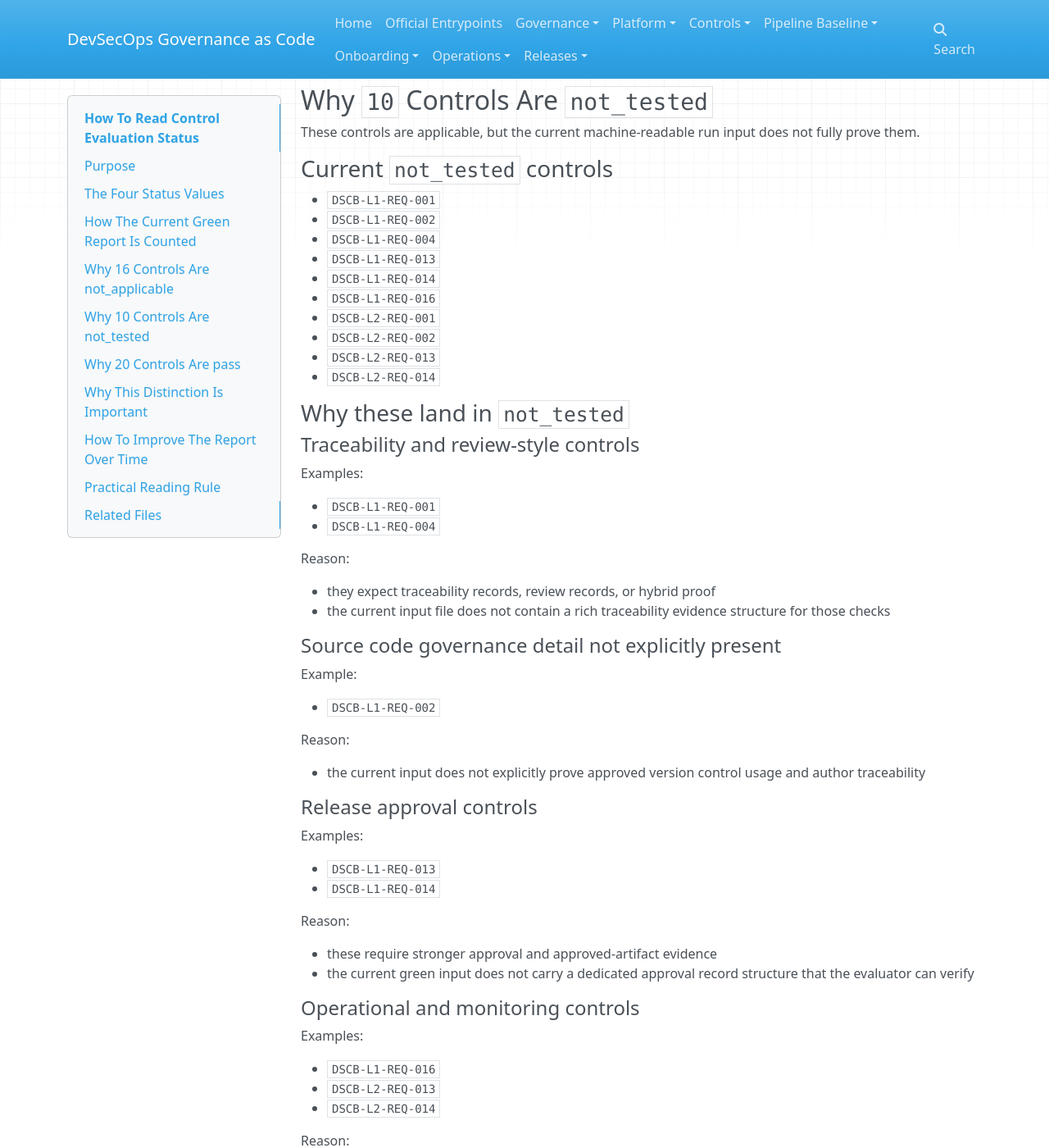
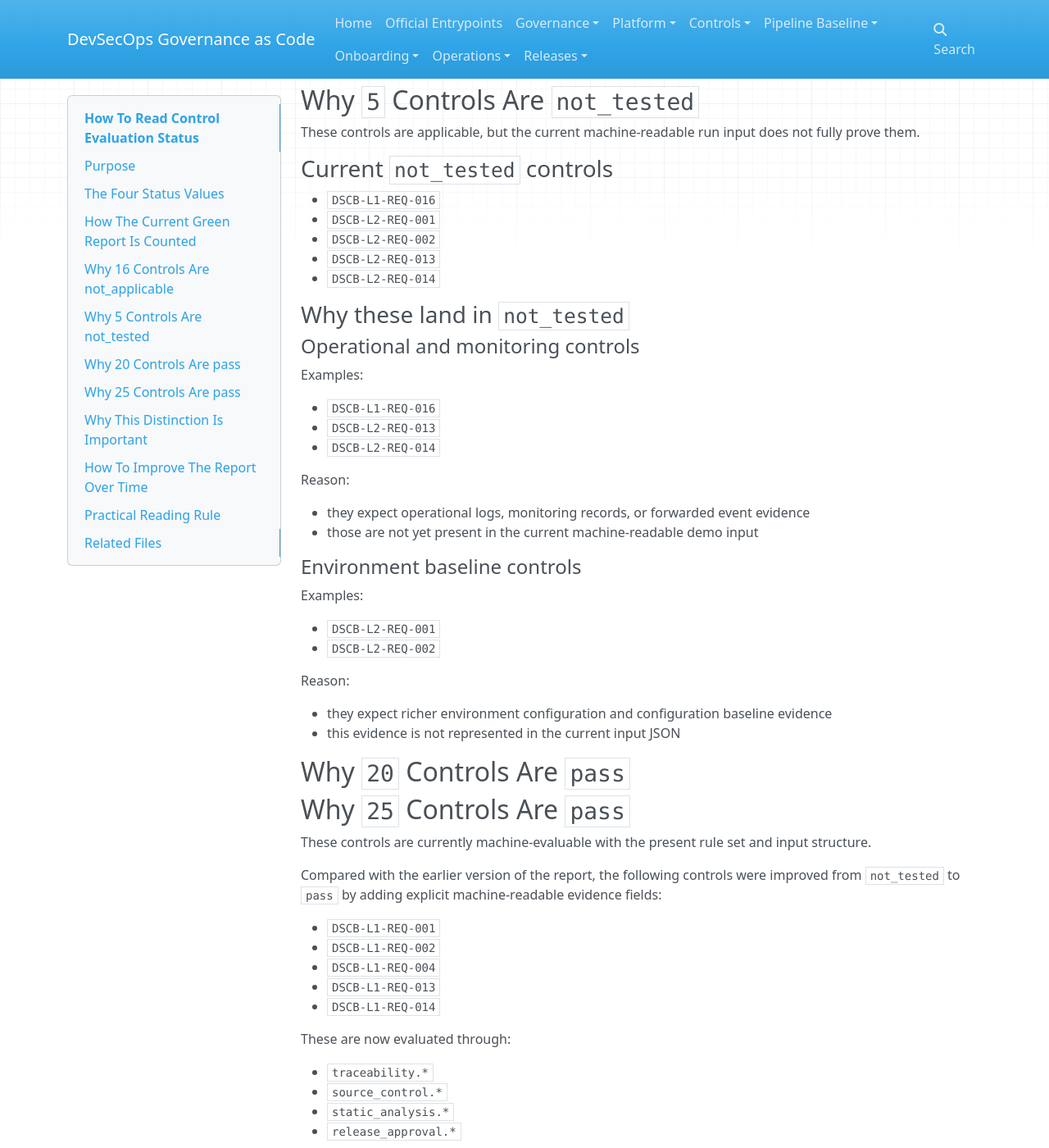
Before and after one commit to joku-dev/devsecops-governance-as-code, an MkDocs documentation site: the page built from docs/operations/how-to-read-control-evaluation-status.md, in a window 1280 px wide and 1400 px high, scrolled down 3548 px. Shown: the whole window at 82% size. Built offline with MkDocs 1.6.1, drawn with Linux system fonts in a browser that asks for light colours; nearby versions of some CDN libraries; some of the changed text lies outside the part shown.

Commit message:
Reduce not-tested controls with structured evidence

```diff
--- a/docs/operations/how-to-read-control-evaluation-status.md
+++ b/docs/operations/how-to-read-control-evaluation-status.md
@@ -4,9 +4,9 @@
 
 This document explains why the current green control evaluation report shows:
 
-- `20` tested controls
+- `25` tested controls
 - `0` failed controls
-- `10` `not_tested`
+- `5` `not_tested`
 - `16` `not_applicable`
 
 It is intended to help readers understand that the control report is not a simple yes/no checklist.
@@ -86,10 +86,10 @@ The current report summary is:
 
 - Total controls: `46`
 - Applicable controls: `30`
-- Tested controls: `20`
-- Passed: `20`
+- Tested controls: `25`
+- Passed: `25`
 - Failed: `0`
-- Not tested: `10`
+- Not tested: `5`
 - Not applicable: `16`
 
 The key formula is:
@@ -98,12 +98,12 @@ The key formula is:
 
 So in the current green report:
 
-- `20 tested = 20 pass + 0 fail`
+- `25 tested = 25 pass + 0 fail`
 
 That means:
 
-- `20` controls were really evaluated
-- `10` controls were in scope but did not have enough machine-readable proof
+- `25` controls were really evaluated
+- `5` controls were in scope but did not have enough machine-readable proof
 - `16` controls were outside the direct run scope
 
 ## Why `16` Controls Are `not_applicable`
@@ -162,17 +162,12 @@ So:
 
 - `5 GOV + 11 L3 = 16 not_applicable`
 
-## Why `10` Controls Are `not_tested`
+## Why `5` Controls Are `not_tested`
 
 These controls are applicable, but the current machine-readable run input does not fully prove them.
 
 ### Current `not_tested` controls
 
-- `DSCB-L1-REQ-001`
-- `DSCB-L1-REQ-002`
-- `DSCB-L1-REQ-004`
-- `DSCB-L1-REQ-013`
-- `DSCB-L1-REQ-014`
 - `DSCB-L1-REQ-016`
 - `DSCB-L2-REQ-001`
 - `DSCB-L2-REQ-002`
@@ -180,40 +175,6 @@ These controls are applicable, but the current machine-readable run input does n
 - `DSCB-L2-REQ-014`
 
 ### Why these land in `not_tested`
-
-#### Traceability and review-style controls
-
-Examples:
-
-- `DSCB-L1-REQ-001`
-- `DSCB-L1-REQ-004`
-
-Reason:
-
-- they expect traceability records, review records, or hybrid proof
-- the current input file does not contain a rich traceability evidence structure for those checks
-
-#### Source code governance detail not explicitly present
-
-Example:
-
-- `DSCB-L1-REQ-002`
-
-Reason:
-
-- the current input does not explicitly prove approved version control usage and author traceability
-
-#### Release approval controls
-
-Examples:
-
-- `DSCB-L1-REQ-013`
-- `DSCB-L1-REQ-014`
-
-Reason:
-
-- these require stronger approval and approved-artifact evidence
-- the current green input does not carry a dedicated approval record structure that the evaluator can verify
 
 #### Operational and monitoring controls
 
@@ -241,8 +202,24 @@ Reason:
 - this evidence is not represented in the current input JSON
 
 ## Why `20` Controls Are `pass`
+## Why `25` Controls Are `pass`
 
 These controls are currently machine-evaluable with the present rule set and input structure.
+
+Compared with the earlier version of the report, the following controls were improved from `not_tested` to `pass` by adding explicit machine-readable evidence fields:
+
+- `DSCB-L1-REQ-001`
+- `DSCB-L1-REQ-002`
+- `DSCB-L1-REQ-004`
+- `DSCB-L1-REQ-013`
+- `DSCB-L1-REQ-014`
+
+These are now evaluated through:
+
+- `traceability.*`
+- `source_control.*`
+- `static_analysis.*`
+- `release_approval.*`
 
 ### Typical `pass` patterns
 
@@ -259,6 +236,14 @@ Examples:
 - `DSCB-L2-REQ-007` via artifact signing
 - `DSCB-L2-REQ-009` via IaC
 - `DSCB-L2-REQ-011` and `DSCB-L2-REQ-012` via pipeline security gates
+
+Newly machine-proven examples:
+
+- `DSCB-L1-REQ-001` via explicit traceability linkage fields
+- `DSCB-L1-REQ-002` via explicit source-control governance fields
+- `DSCB-L1-REQ-004` via explicit static-analysis evidence fields
+- `DSCB-L1-REQ-013` via explicit structured release approval
+- `DSCB-L1-REQ-014` via approved-artifact-only deployment metadata
 
 These are strong machine-evaluable controls because:
 
```
Also changed, not shown: docs/governance-compliance-result.extended.example.json (+23 -9 lines), generated/control-evaluation-report.md (+8 -8 lines), generated/demo/green-control-evaluation.md (+8 -8 lines), generated/demo/green-summary.md (+3 -3 lines), generated/demo/red-control-evaluation.md (+8 -8 lines), generated/demo/red-summary.md (+3 -3 lines), 10 other files.
